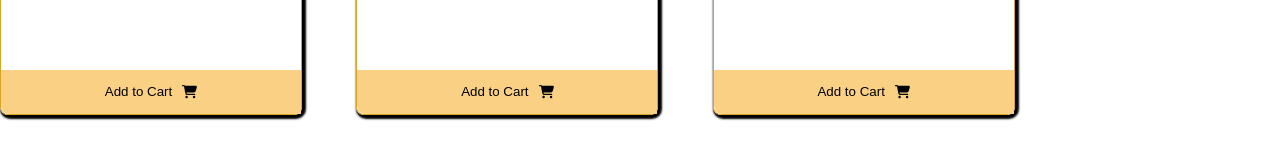
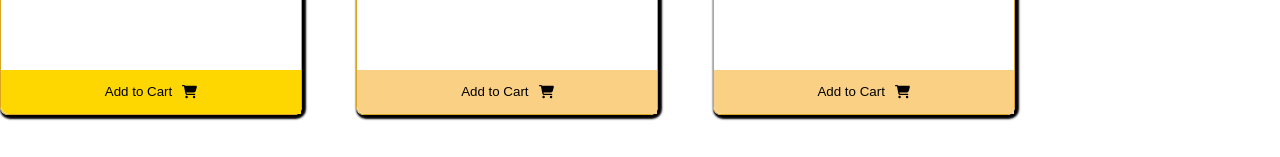
Before and after one commit to CsdSreekanta/create-digital-watch, a React (Create React App) app: page / in a window 1280 px wide. In both pictures the pointer is over the button 151 px from the left and 642 px from the top of the page. Shown: the part 551-708 px from the top of the page. Built offline with nearby package versions, Linux system fonts and the light colour scheme.

Commit message:
cart hover added

```diff
--- a/src/components/Product/Product.css
+++ b/src/components/Product/Product.css
@@ -27,6 +27,9 @@
     border:none;
     background-color:#fad084fe;
 }
+.btn-cart:hover{
+    background-color: gold;
+}
 
 .cart-text{
     margin-right: 10px;
```
